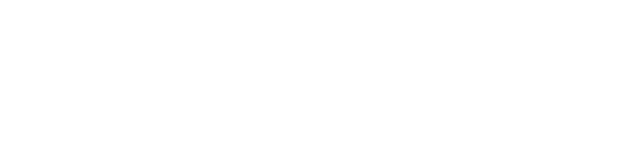
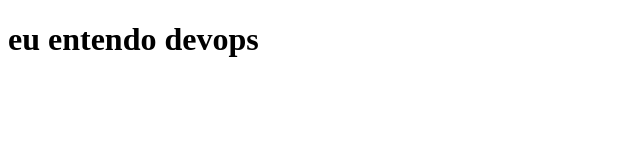
Before and after one commit to bplastino205716/CI-CDEXTRA, a plain HTML site: page index.html in a window 1280 px wide. Shown: the whole page, without its empty margins (0-640 px from the left). Drawn offline with Linux system fonts and the light colour scheme.

Commit message:
commit joão develop

```diff
--- a/index.html
+++ b/index.html
@@ -7,6 +7,6 @@
     <title>Aula Extra CI/CD</title>
 </head>
 <body>
-
+    <h1>eu entendo devops</h1>
 </body>
 </html>
```
